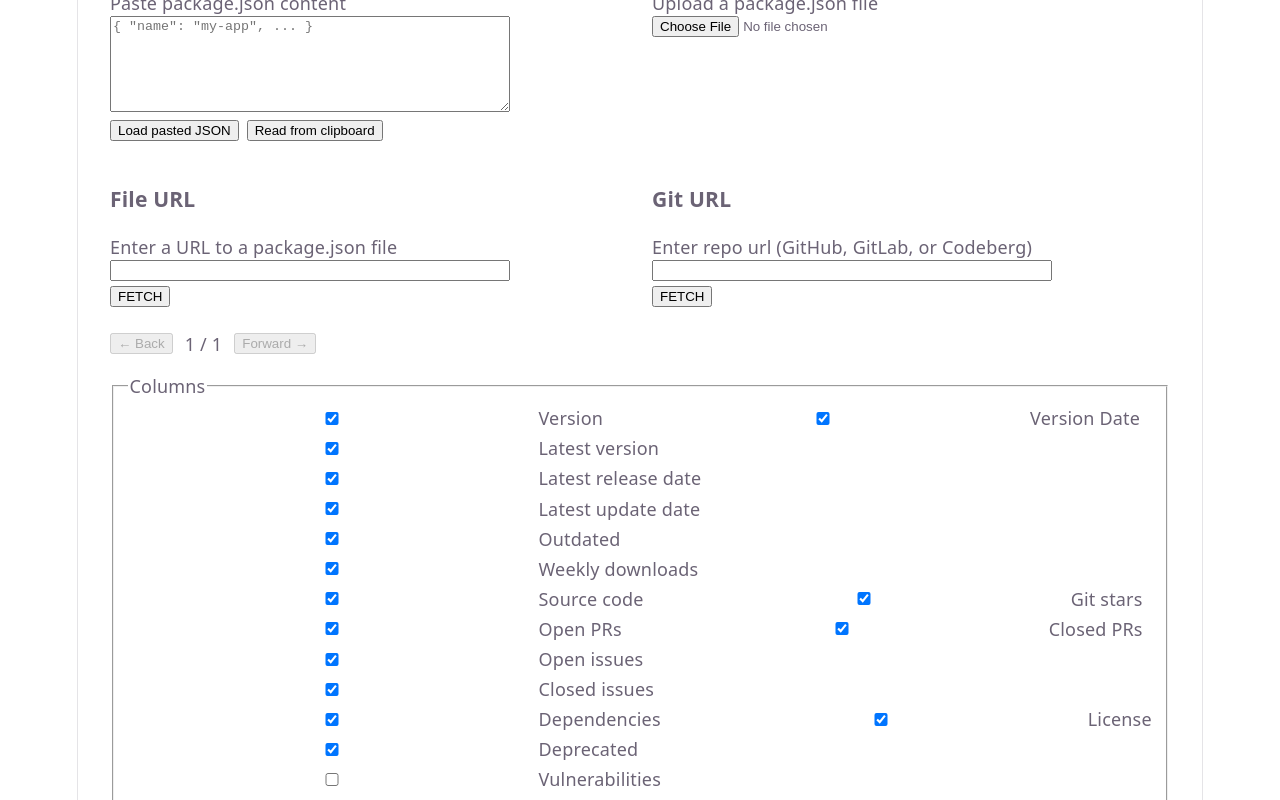
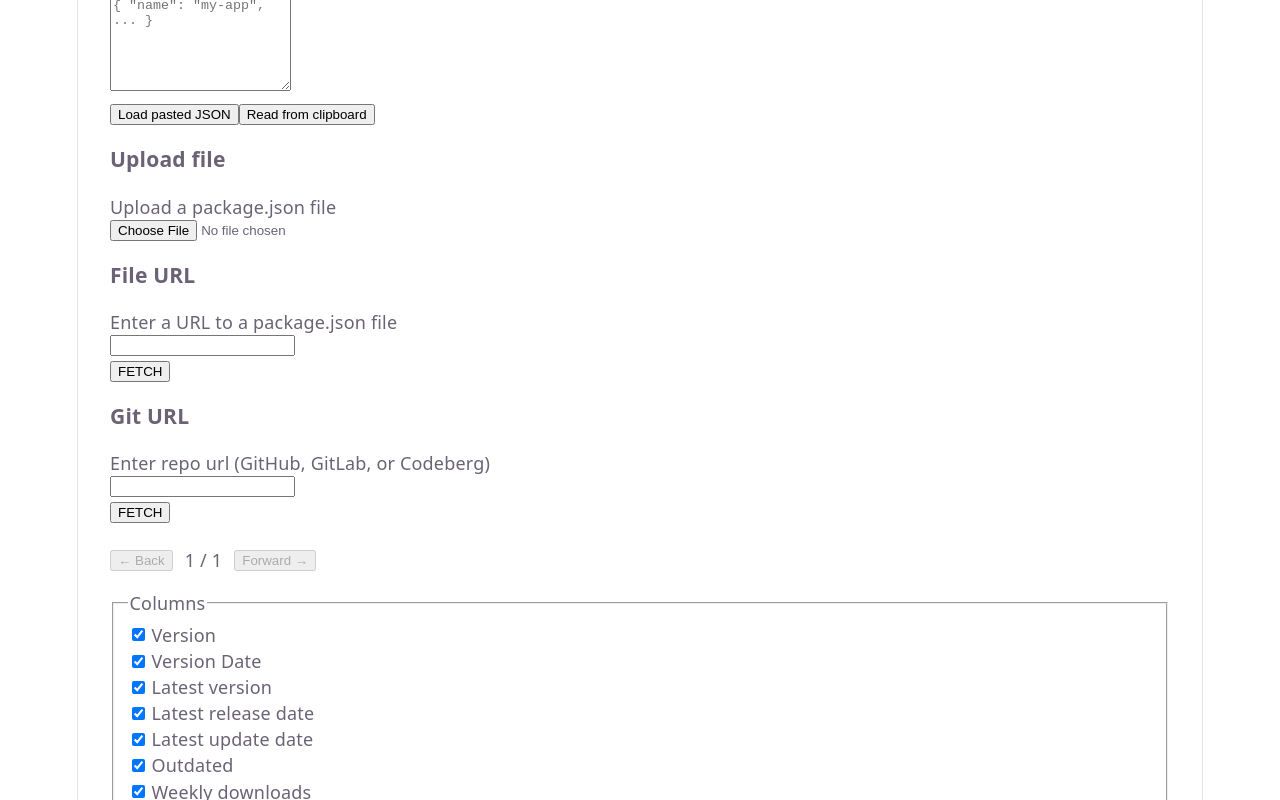
Before and after one commit to cheater900/package-json-info, a Vue app: page / in a window 1280 px wide. Shown: the part 200-1000 px from the top of the page. Built offline with nearby package versions, Linux system fonts and the light colour scheme; no server answers.

Commit message:
UI: remove flex display from columns panel and from input methods

```diff
--- a/src/App.vue
+++ b/src/App.vue
@@ -331,7 +331,6 @@ loadPackageJsonText(JSON.stringify(packageJson, null, 2))
 input,
 textarea {
   display: block;
-  width: 400px;
   box-sizing: border-box;
 }
 
@@ -353,9 +352,6 @@ textarea {
 }
 
 .input-methods {
-  display: flex;
-  flex-wrap: wrap;
-  gap: 24px;
   margin-bottom: 24px;
 }
 
@@ -364,8 +360,6 @@ textarea {
 }
 
 .input-method-actions {
-  display: flex;
-  gap: 8px;
   margin-top: 8px;
 }
 
--- a/src/components/ColumnVisibilityPanel.vue
+++ b/src/components/ColumnVisibilityPanel.vue
@@ -30,9 +30,6 @@ const toggleableColumns = TOGGLEABLE_COLUMNS
 
 <style>
 .column-visibility-panel {
-  display: flex;
-  flex-wrap: wrap;
-  gap: 4px 16px;
   margin-bottom: 16px;
 }
 
```
